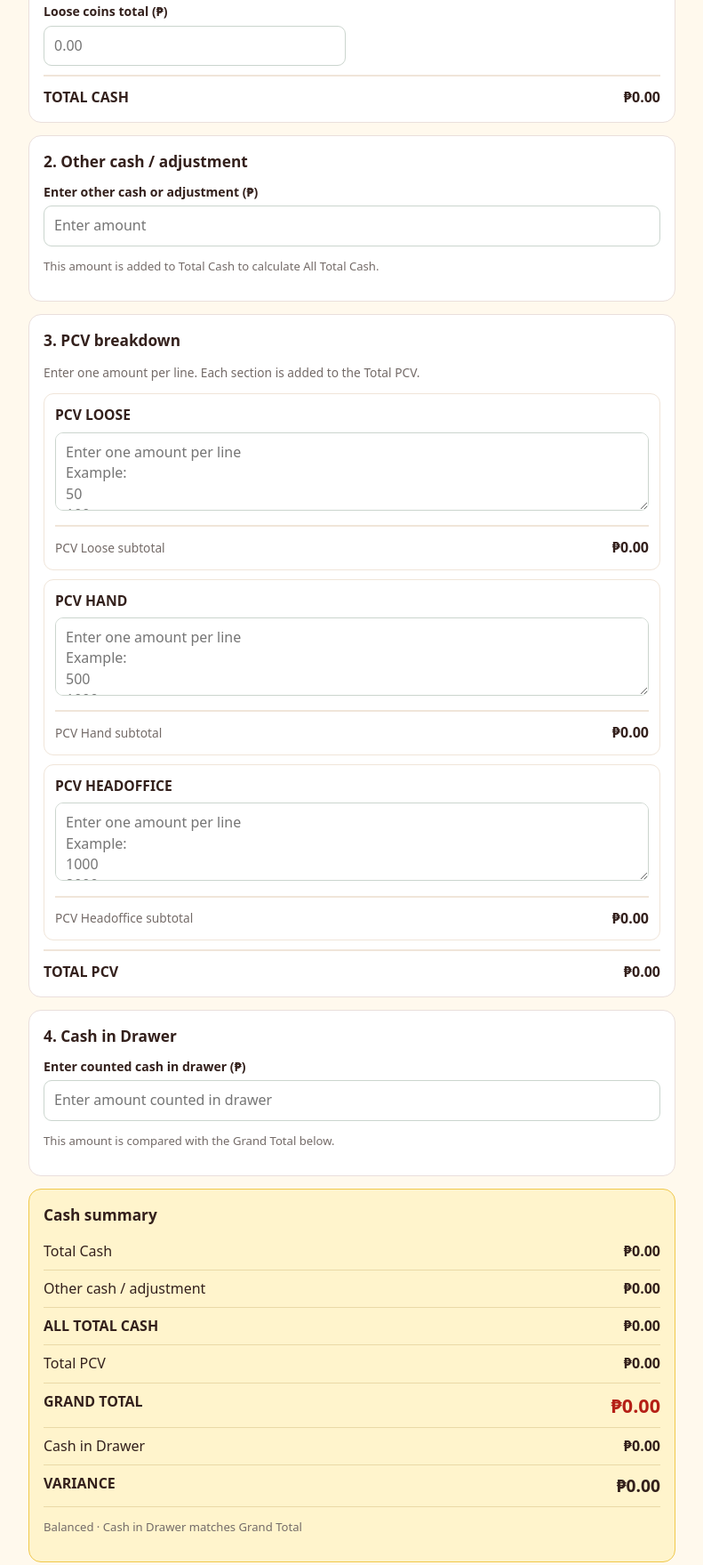
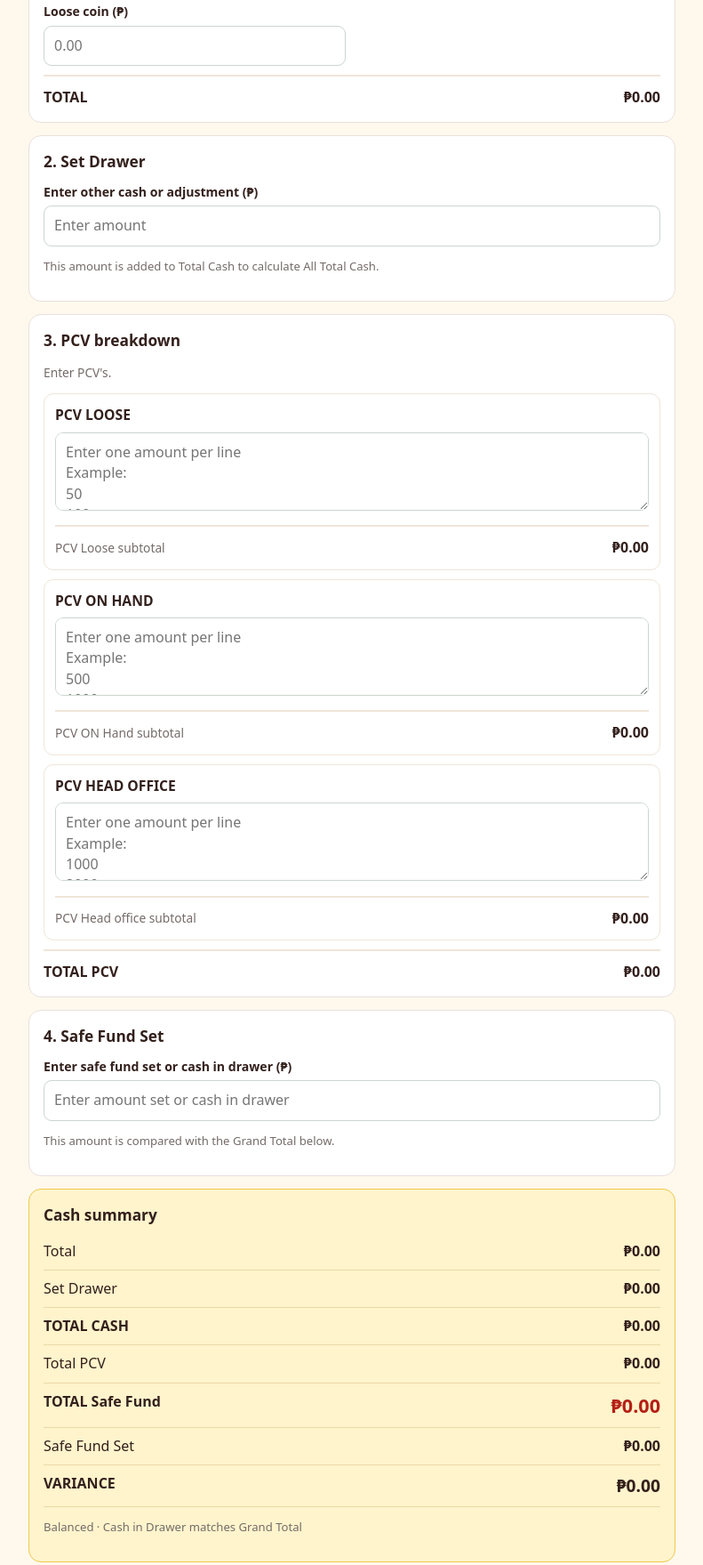
Before and after one commit to beafeby/Drawer-Calculator, a plain HTML site: page index.html in a window 1280 px wide. Shown: the part 895-2654 px from the top of the page at 89% size, without its empty margins (244-1035 px from the left). Drawn offline with Linux system fonts and the light colour scheme.

Commit message:
Update header and labels for cash counter

```diff
--- a/index.html
+++ b/index.html
@@ -59,7 +59,7 @@
   </style>
 </head>
 <body>
-<header><div class="wrap"><h1>Cashier Cash Counter</h1><p>Cash count · PCV breakdown · Drawer variance · Daily records</p></div></header>
+<header><div class="wrap"><h1>Cash Counter</h1><p>Cash count · PCV breakdown · Drawer variance · Daily records</p></div></header>
 <main>
   <section>
     <h2>Cashier information</h2>
@@ -75,14 +75,14 @@
     <div class="denom-head"><span>VALUE</span><span>QUANTITY</span><span></span><span>TOTAL (₱)</span></div>
     <div id="denominations"></div>
     <div style="margin-top:14px;max-width:340px">
-      <label for="looseCoins">Loose coins total (₱)</label>
+      <label for="looseCoins">Loose coin (₱)</label>
       <input id="looseCoins" type="number" min="0" step="0.01" inputmode="decimal" placeholder="0.00">
     </div>
-    <div class="total-line"><strong>TOTAL CASH</strong><strong class="money" id="cashTotal">₱0.00</strong></div>
+    <div class="total-line"><strong>TOTAL </strong><strong class="money" id="cashTotal">₱0.00</strong></div>
   </section>
 
   <section>
-    <h2>2. Other cash / adjustment</h2>
+    <h2>2. Set Drawer </h2>
     <label for="otherCash">Enter other cash or adjustment (₱)</label>
     <input id="otherCash" type="number" min="0" step="0.01" inputmode="decimal" placeholder="Enter amount">
     <p class="note">This amount is added to Total Cash to calculate All Total Cash.</p>
@@ -90,42 +90,42 @@
 
   <section>
     <h2>3. PCV breakdown</h2>
-    <p class="muted">Enter one amount per line. Each section is added to the Total PCV.</p>
+    <p class="muted">Enter PCV's.</p>
     <div class="pcv-box">
       <h3>PCV LOOSE</h3>
-      <textarea id="pcvLoose" placeholder="Enter one amount per line&#10;Example:&#10;50&#10;100&#10;250"></textarea>
+      <textarea id="pcvLoose" placeholder="Enter one amount per line&#10;Example:&#10;50&#10;100&#10;250" inputmode="decimal" ></textarea>
       <div class="total-line"><span class="muted">PCV Loose subtotal</span><strong class="money" id="pcvLooseSubtotal">₱0.00</strong></div>
     </div>
     <div class="pcv-box">
-      <h3>PCV HAND</h3>
-      <textarea id="pcvHand" placeholder="Enter one amount per line&#10;Example:&#10;500&#10;1000"></textarea>
-      <div class="total-line"><span class="muted">PCV Hand subtotal</span><strong class="money" id="pcvHandSubtotal">₱0.00</strong></div>
+      <h3>PCV ON HAND</h3>
+      <textarea id="pcvHand" placeholder="Enter one amount per line&#10;Example:&#10;500&#10;1000" inputmode="decimal" ></textarea>
+      <div class="total-line"><span class="muted">PCV ON Hand subtotal</span><strong class="money" id="pcvHandSubtotal">₱0.00</strong></div>
     </div>
     <div class="pcv-box">
-      <h3>PCV HEADOFFICE</h3>
-      <textarea id="pcvHeadOffice" placeholder="Enter one amount per line&#10;Example:&#10;1000&#10;2000"></textarea>
-      <div class="total-line"><span class="muted">PCV Headoffice subtotal</span><strong class="money" id="pcvHeadOfficeSubtotal">₱0.00</strong></div>
+      <h3>PCV HEAD OFFICE</h3>
+      <textarea id="pcvHeadOffice" placeholder="Enter one amount per line&#10;Example:&#10;1000&#10;2000" inputmode="decimal" ></textarea>
+      <div class="total-line"><span class="muted">PCV Head office subtotal</span><strong class="money" id="pcvHeadOfficeSubtotal">₱0.00</strong></div>
     </div>
     <div class="total-line"><strong>TOTAL PCV</strong><strong class="money" id="pcvTotal">₱0.00</strong></div>
   </section>
 
   <section>
-    <h2>4. Cash in Drawer</h2>
-    <label for="drawer">Enter counted cash in drawer (₱)</label>
-    <input id="drawer" type="number" min="0" step="0.01" inputmode="decimal" placeholder="Enter amount counted in drawer">
+    <h2>4. Safe Fund Set </h2>
+    <label for="drawer">Enter safe fund set or cash in drawer (₱)</label>
+    <input id="drawer" type="number" min="0" step="0.01" inputmode="decimal" placeholder="Enter amount set or cash in drawer">
     <p class="note">This amount is compared with the Grand Total below.</p>
   </section>
 
   <div class="total-card">
     <h2>Cash summary</h2>
-    <div class="summary-row"><span>Total Cash</span><strong class="money" id="summaryCash">₱0.00</strong></div>
-    <div class="summary-row"><span>Other cash / adjustment</span><strong class="money" id="summaryOtherCash">₱0.00</strong></div>
-    <div class="summary-row"><strong>ALL TOTAL CASH</strong><strong class="money" id="allTotalCash">₱0.00</strong></div>
+    <div class="summary-row"><span>Total </span><strong class="money" id="summaryCash">₱0.00</strong></div>
+    <div class="summary-row"><span> Set Drawer </span><strong class="money" id="summaryOtherCash">₱0.00</strong></div>
+    <div class="summary-row"><strong>TOTAL CASH</strong><strong class="money" id="allTotalCash">₱0.00</strong></div>
     <div class="summary-row"><span>Total PCV</span><strong class="money" id="summaryPcv">₱0.00</strong></div>
-    <div class="summary-row"><strong>GRAND TOTAL</strong><strong class="money grand" id="grandTotal">₱0.00</strong></div>
-    <div class="summary-row"><span>Cash in Drawer</span><strong class="money" id="summaryDrawer">₱0.00</strong></div>
+    <div class="summary-row"><strong>TOTAL Safe Fund </strong><strong class="money grand" id="grandTotal">₱0.00</strong></div>
+    <div class="summary-row"><span> Safe Fund Set </span><strong class="money" id="summaryDrawer">₱0.00</strong></div>
     <div class="summary-row"><strong>VARIANCE</strong><strong class="money variance" id="variance">₱0.00</strong></div>
-    <p class="note" id="varianceNote">Positive = short · Negative = over</p>
+    <p class="note" id="varianceNote">Positive = over · Negative = short </p>
   </div>
 
   <section>
@@ -145,7 +145,7 @@
     </div>
     <div id="records"></div>
   </section>
-  <p class="note">Tip: Install this app from your browser menu using “Add to Home screen” or “Install app” after publishing it on GitHub Pages.</p>
+  <p class="note">Tip: Install this app from your browser menu using “Add to Home screen” or “Install app”.</p>
 </main>
 <script src="app.js"></script>
 </body>
```
